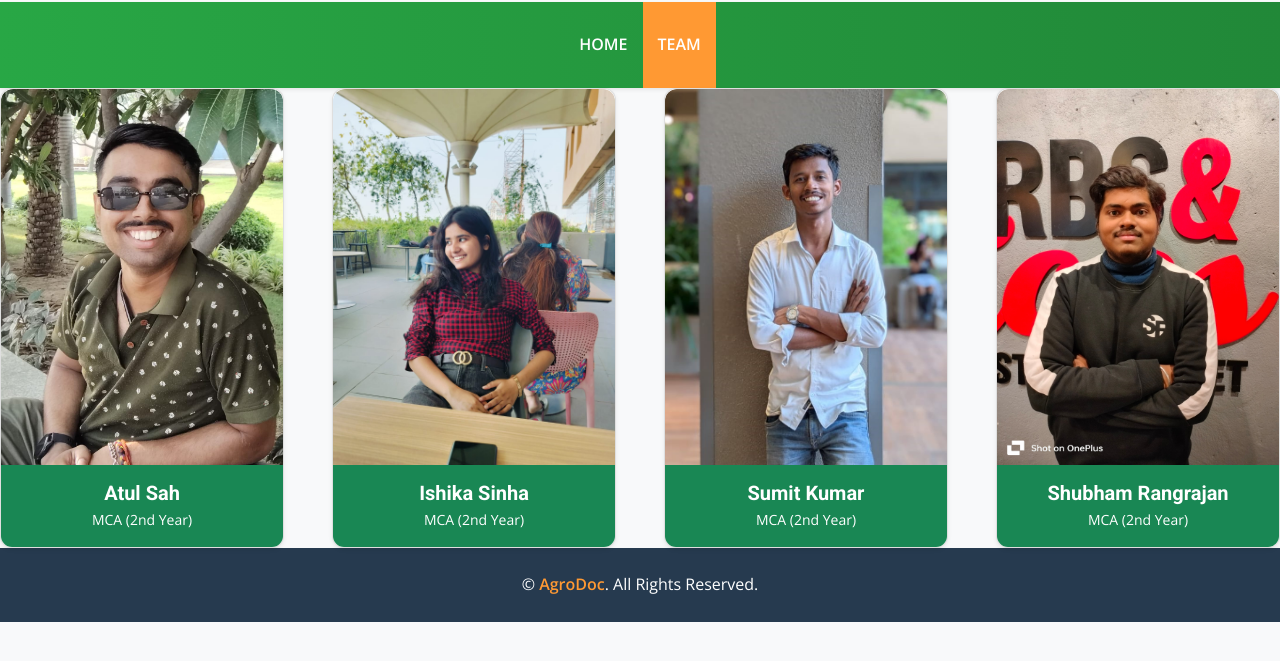
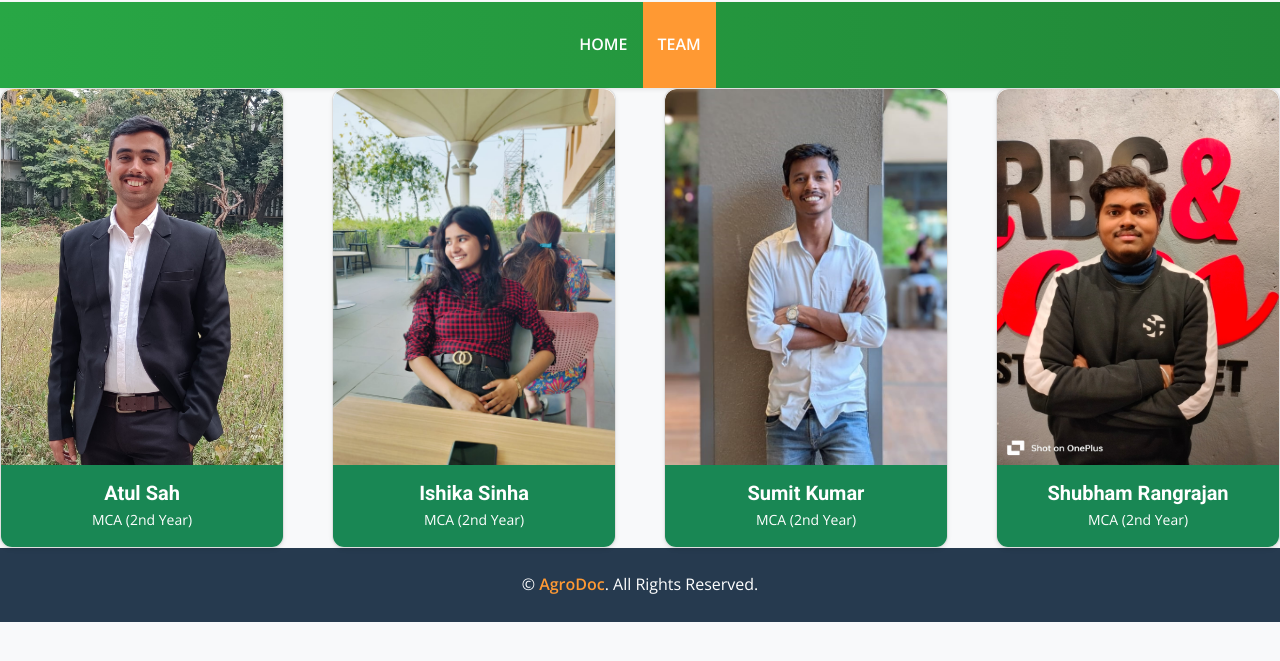
Before and after one commit to RealAtulSah/agrodoc, a plain HTML site: page team.html in a window 1280 px wide. Shown: the part 107-768 px from the top of the page. Drawn offline with nearby package versions, Linux system fonts and the light colour scheme; a script that the page names is missing.

Commit message:
Update team.html

```diff
--- a/team.html
+++ b/team.html
@@ -98,7 +98,7 @@
         <div class="col-lg-3 col-md-6">
             <div class="card team-card shadow-sm">
                 <div class="ratio-3x4 overflow-hidden rounded-top">
-                    <img src="img/atul.jpg" alt="Atul Sah">
+                    <img src="img/atulsah.jpg" alt="Atul Sah">
                 </div>
                 <div class="card-body bg-success text-center">
                     <h5 class="card-title text-white mb-1">Atul Sah</h5>
```
